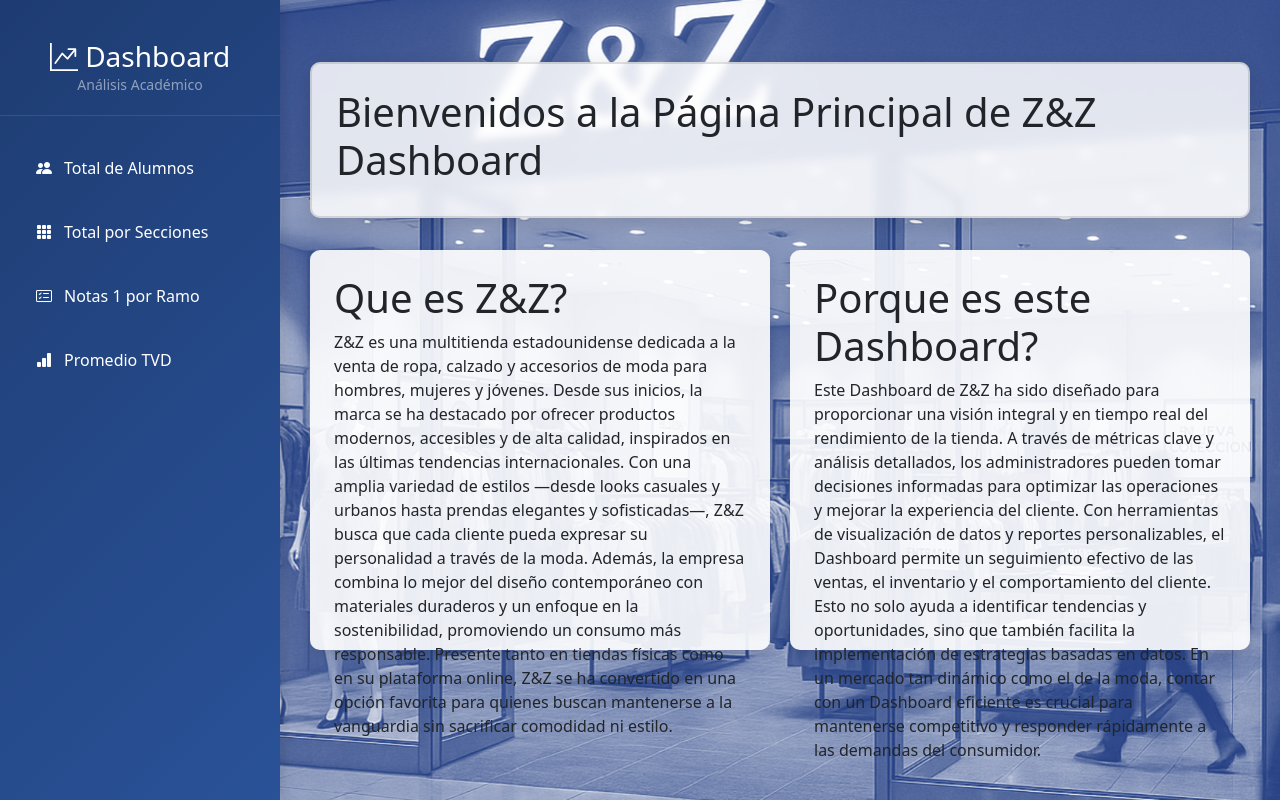
After one commit to Foumluis/PresentacionTallerVisualizacion, a Django app: page /app/home in a window 1280 px wide. The commit adds this page. Run offline with Django 5.2, Linux system fonts and the light colour scheme.

Commit message:
Sitio home en progreso

```diff
--- a/ZZ/ZZ/settings.py
+++ b/ZZ/ZZ/settings.py
@@ -116,6 +116,10 @@
 # https://docs.djangoproject.com/en/5.2/howto/static-files/
 
 STATIC_URL = 'static/'
+STATICFILES_DIRS = [
+    BASE_DIR / "app" / "static",
+]
+STATIC_ROOT = BASE_DIR / "staticfiles"
 
 # Default primary key field type
 # https://docs.djangoproject.com/en/5.2/ref/settings/#default-auto-field
--- a/ZZ/app/templates/base.html
+++ b/ZZ/app/templates/base.html
@@ -119,28 +119,28 @@
             <ul class="nav flex-column">
                 <li class="nav-item">
                     <a class="nav-link text-white {% if request.path == '/total-alumnos/' %}active{% endif %}"
-                       href="{% url 'total_alumnos' %}">
+                       href="#">
                         <i class="bi bi-people-fill"></i>
                         Total de Alumnos
                     </a>
                 </li>
                 <li class="nav-item">
                     <a class="nav-link text-white {% if request.path == '/total-secciones/' %}active{% endif %}"
-                       href="{% url 'total_secciones' %}">
+                       href="#">
                         <i class="bi bi-grid-3x3-gap-fill"></i>
                         Total por Secciones
                     </a>
                 </li>
                 <li class="nav-item">
                     <a class="nav-link text-white {% if request.path == '/notas1/' %}active{% endif %}"
-                       href="{% url 'notas1' %}">
+                       href="#">
                         <i class="bi bi-card-checklist"></i>
                         Notas 1 por Ramo
                     </a>
                 </li>
                 <li class="nav-item">
                     <a class="nav-link text-white {% if request.path == '/promedio-tvd/' %}active{% endif %}"
-                       href="{% url 'promedio_tvd' %}">
+                       href="# ">
                         <i class="bi bi-bar-chart-fill"></i>
                         Promedio TVD
                     </a>
--- /dev/null
+++ b/ZZ/app/templates/home.html
@@ -0,0 +1,72 @@
+{% extends 'base.html' %}
+{% load static %}
+
+{% block content %}
+  <style>
+    body {
+        background-image: url("{% static 'fondoHome.png' %}");
+        background-size: cover;
+        background-repeat: no-repeat;
+        background-attachment: fixed;
+        background-position: center;
+    }
+
+    /* Caja con borde para contenido de texto */
+    .text-box {
+        max-width: 1000px;
+        margin: 2rem auto;
+        background: rgba(255,255,255,0.85);
+        border: 2px solid rgba(0,0,0,0.12);
+        border-radius: 10px;
+        padding: 1.5rem;
+        box-shadow: 0 6px 18px rgba(0,0,0,0.12);
+        backdrop-filter: blur(4px);
+    }
+    .section {
+    display: flex;           /* activa el modo flex */
+    justify-content: space-between; /* separa los elementos */
+    align-items: flex-start; /* alinea arriba */
+    gap: 20px;               /* espacio entre ellos */
+    width: 100%;
+
+    box-sizing: border-box;
+    }
+
+    .box {
+    flex: 1;                 /* ambos ocupan el mismo ancho */
+    background: rgba(255,255,255,0.9);
+    padding: 1.5rem;
+    border-radius: 10px;
+    min-height: 400px;
+    max-height: 400px;
+    box-shadow: 0 4px 10px rgba(0,0,0,0.1);
+    }
+
+
+    .text-box h1 {
+      margin-top: 0;
+    }
+  </style>
+
+    <div class="text-box">
+        <h1>Bienvenidos a la Página Principal de Z&Z Dashboard</h1>
+    </div>
+    <div class="section">
+        <div class="box  ">
+            <h1>Que es Z&Z?</h1>
+            <p>Z&Z es una multitienda estadounidense dedicada a la venta de ropa, calzado y accesorios de moda para hombres, mujeres y jóvenes. Desde sus inicios, la marca se ha destacado por ofrecer productos modernos, accesibles y de alta calidad, inspirados en las últimas tendencias internacionales.
+
+                Con una amplia variedad de estilos —desde looks casuales y urbanos hasta prendas elegantes y sofisticadas—, Z&Z busca que cada cliente pueda expresar su personalidad a través de la moda. Además, la empresa combina lo mejor del diseño contemporáneo con materiales duraderos y un enfoque en la sostenibilidad, promoviendo un consumo más responsable.
+
+                Presente tanto en tiendas físicas como en su plataforma online, Z&Z se ha convertido en una opción favorita para quienes buscan mantenerse a la vanguardia sin sacrificar comodidad ni estilo.</p>
+        </div>
+        <div class="box  ">
+            <h1>Porque es este Dashboard?</h1>
+            <p>Este Dashboard de Z&Z ha sido diseñado para proporcionar una visión integral y en tiempo real del rendimiento de la tienda. A través de métricas clave y análisis detallados, los administradores pueden tomar decisiones informadas para optimizar las operaciones y mejorar la experiencia del cliente.
+
+                Con herramientas de visualización de datos y reportes personalizables, el Dashboard permite un seguimiento efectivo de las ventas, el inventario y el comportamiento del cliente. Esto no solo ayuda a identificar tendencias y oportunidades, sino que también facilita la implementación de estrategias basadas en datos.
+
+                En un mercado tan dinámico como el de la moda, contar con un Dashboard eficiente es crucial para mantenerse competitivo y responder rápidamente a las demandas del consumidor.</p>
+        </div>
+    </div>
+{% endblock %}
--- a/ZZ/app/urls.py
+++ b/ZZ/app/urls.py
@@ -4,4 +4,5 @@
 from . import views
 
 urlpatterns = [
+    path('home', views.home, name='home'),
 ]
--- a/ZZ/app/views.py
+++ b/ZZ/app/views.py
@@ -1,3 +1,5 @@
 from django.shortcuts import render
 
 # Create your views here.
+def home(request):
+    return render(request, 'home.html')
```
Also changed, not shown: ZZ/app/static/fondoHome.png (added), ZZ/db.sqlite3 (added), 1 other file.
